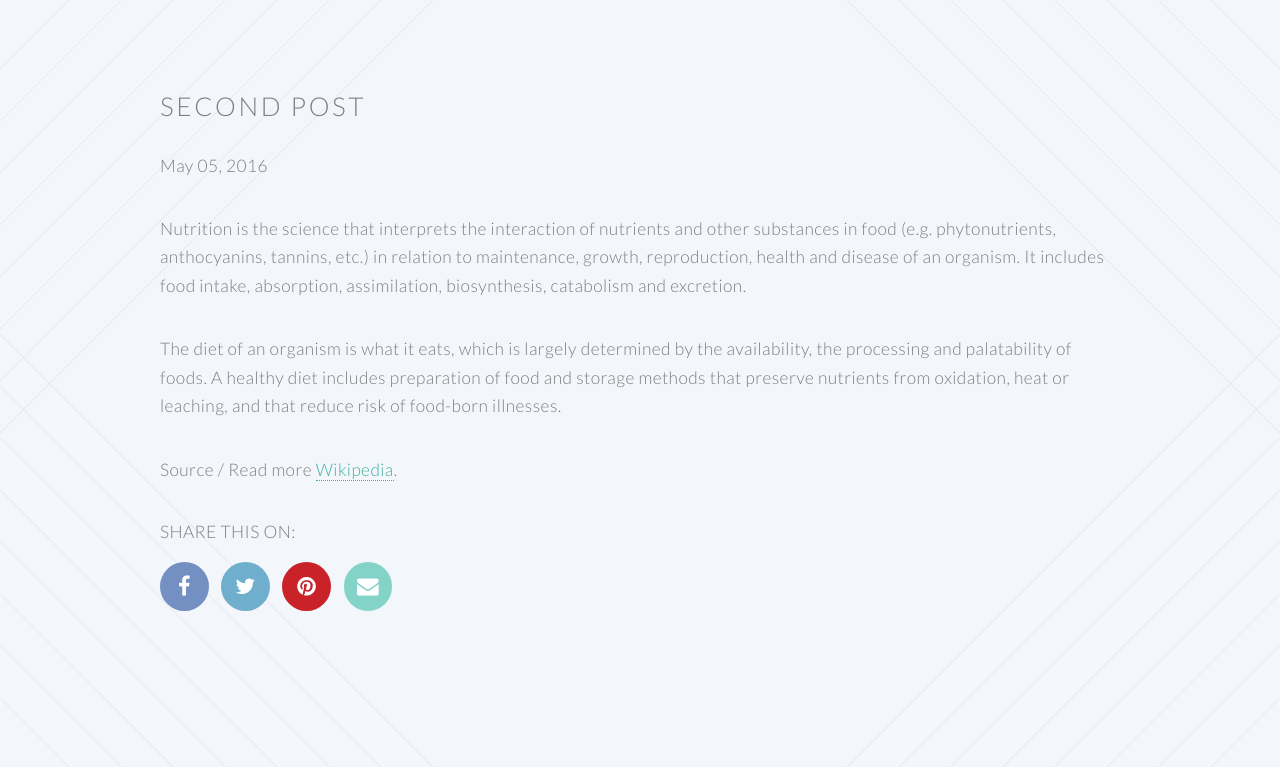
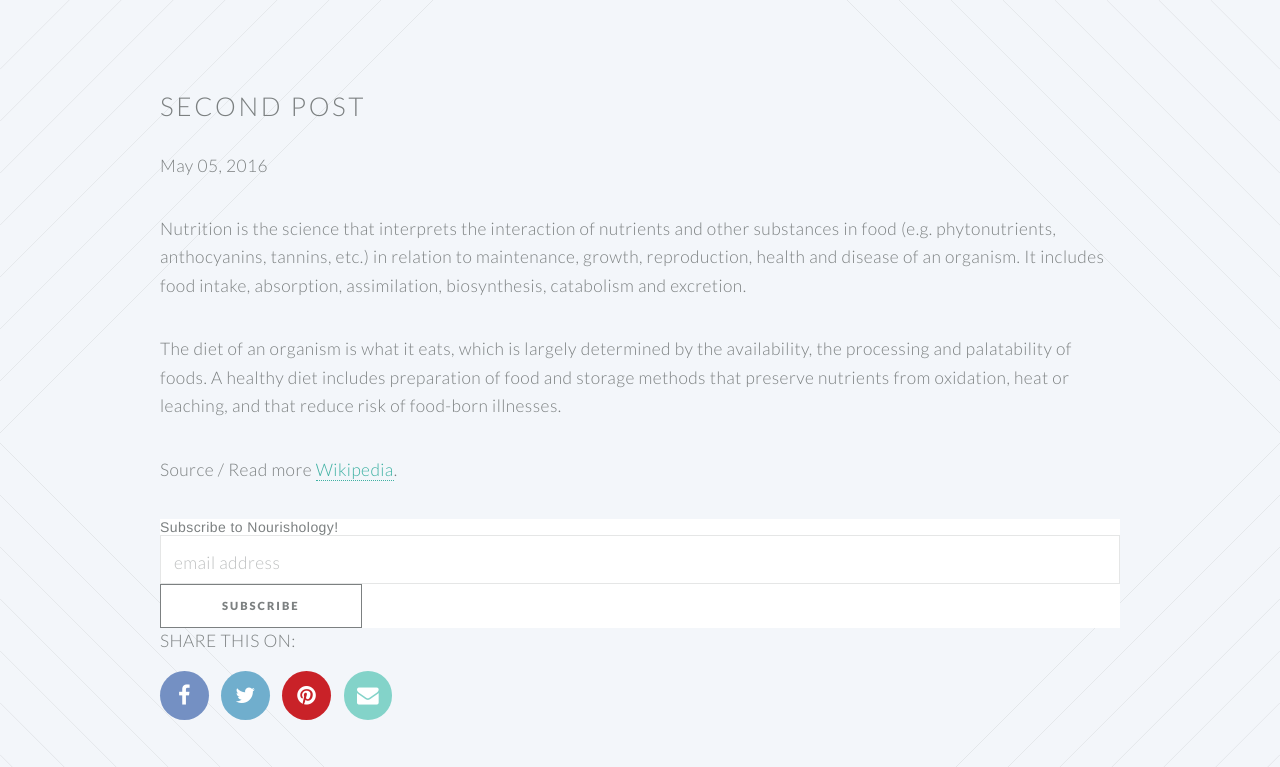
Before and after one commit to lmchristensen23/lmchristensen23.github.io, a Jekyll site: the page built from _posts/2016-05-05-second-post.md, in a window 1280 px wide, cut to the strip 543-1310 px from the top of the page. Built offline with Jekyll 4.4.1, drawn with Linux system fonts in a browser that asks for light colours; comment, search, counter and statistics services are not loaded.

Commit message:
Update post.html

```diff
--- a/_layouts/post.html
+++ b/_layouts/post.html
@@ -8,6 +8,27 @@
     <p class="summary">{{ page.category }}<span class="date">{{ page.date | date: '%B %d, %Y' }}</span></p>
     {{ content }}
   </div>
+
+  <!-- Begin MailChimp Signup Form -->
+  <link href="//cdn-images.mailchimp.com/embedcode/slim-10_7.css" rel="stylesheet" type="text/css">
+  <style type="text/css">
+	#mc_embed_signup{background:#fff; clear:left; font:14px Helvetica,Arial,sans-serif; }
+	/* Add your own MailChimp form style overrides in your site stylesheet or in this style block.
+	   We recommend moving this block and the preceding CSS link to the HEAD of your HTML file. */
+  </style>
+  <div id="mc_embed_signup">
+  	<form action="//nourishology.us13.list-manage.com/subscribe/post?u=eec851318c04c20adcb6dfef2&amp;id=7c3c0ff234" method="post" id="mc-embedded-subscribe-form" name="mc-embedded-subscribe-form" class="validate" target="_blank" novalidate>
+  <div id="mc_embed_signup_scroll">
+	<label for="mce-EMAIL">Subscribe to Nourishology!</label>
+	<input type="email" value="" name="EMAIL" class="email" id="mce-EMAIL" placeholder="email address" required>
+   <!-- real people should not fill this in and expect good things - do not remove this or risk form bot signups-->
+    <div style="position: absolute; left: -5000px;" aria-hidden="true"><input type="text" name="b_eec851318c04c20adcb6dfef2_7c3c0ff234" tabindex="-1" value=""></div>
+    <div class="clear"><input type="submit" value="Subscribe" name="subscribe" id="mc-embedded-subscribe" class="button"></div>
+   </div>
+   </form>
+   </div>
+
+<!--End mc_embed_signup-->
 
   <div class="share-icons">
     <h4 class="spacing">Share this on:</h2>
```
